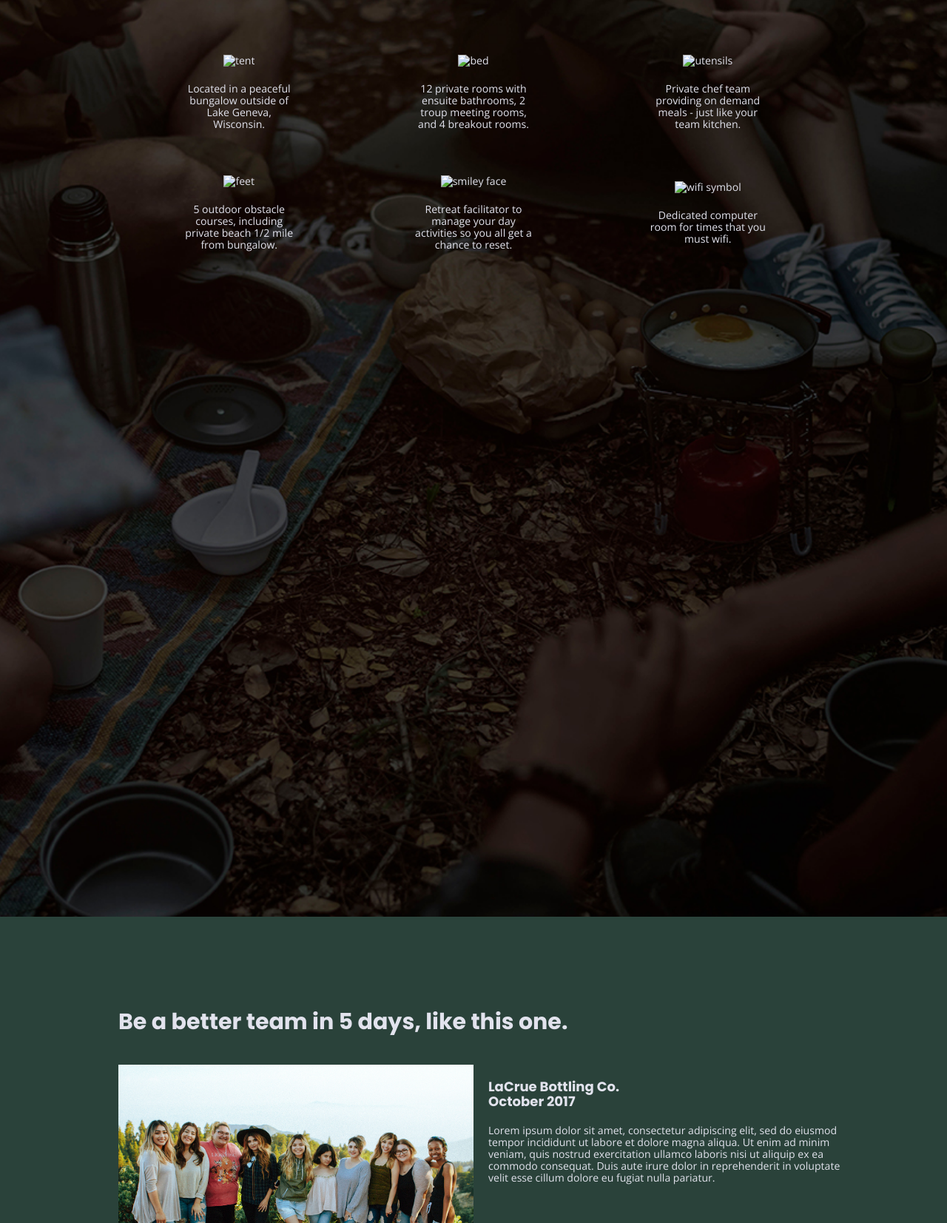
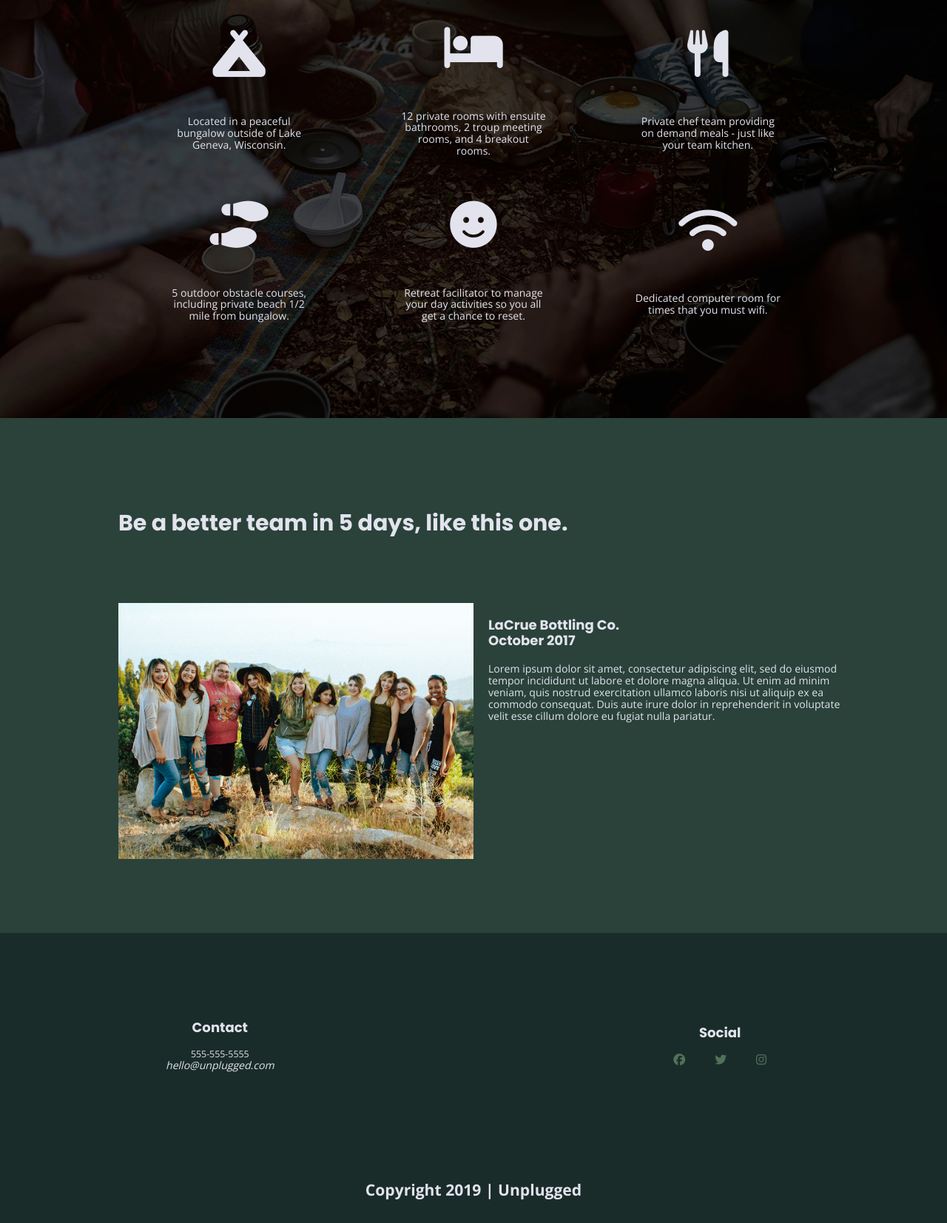
Before and after one commit to RebeccaBdesigns/206-unplugged-retreat, a website built with Parcel: page index.html in a window 1280 px wide. Shown: the part 1147-2800 px from the top of the page at 74% size. Built offline with nearby package versions, Linux system fonts and the light colour scheme.

Commit message:
Add fontawesome icons to all pages

```diff
--- a/css/main.css
+++ b/css/main.css
@@ -236,6 +236,11 @@ footer .social-icons p {
   align-items: center;
 }
 
+footer .social-icons i {
+  font-size: 1.13em;
+  color: #527158;
+}
+
 footer .copyright {
   margin: 20px 0;
   font-size: .88em;
@@ -310,7 +315,6 @@ input[type=button] {
   background: url('../img/background.jpg');
   background-size: cover;
   background-position: center;
-  min-height: 1450px;
   display: flex;
   justify-content: center;
   flex-flow: row wrap;
@@ -318,7 +322,6 @@ input[type=button] {
 
 .features h2 {
   margin-bottom: 60px;
-  text-align: left;
 }
 
 .features article {
@@ -335,6 +338,11 @@ input[type=button] {
 .features p {
   margin: 0;
   text-align: center;
+}
+
+.features i {
+  font-size: 3.75em;
+  margin-bottom: 40px;
 }
 
 /* Reviews styles */
@@ -586,8 +594,8 @@ aside .content-wrapper .form {
 
 /* Features */
 
-.features {
-  max-height: 800px;
+.features h2 {
+  margin-bottom: 20px;
 }
 
 .features article {
@@ -599,7 +607,12 @@ aside .content-wrapper .form {
 }
 
 .features .features-item-description {
-  width: 50%;
+  width: 62%;
+}
+
+.features i {
+  font-size: 4.5em;
+  margin-bottom: 30px;
 }
 /* Reviews */
 
@@ -624,16 +637,25 @@ aside .content-wrapper .form {
 footer .content-wrapper {
   width: 65%;
   margin: 100px 0;
-}
-
-.footer-content {
-  width: 65%;
+  display: flex;
   justify-content: space-between;
   align-items: center;
+  flex-direction: row;
 }
 
 footer .contact {
   margin-bottom: 0;
+}
+
+footer  h4 {
+  font-size: 1.5em;
+  margin-bottom: 40px;
+}
+
+footer .social-icons i {
+  display: flex;
+  justify-content: space-around;
+  padding: 0 20px;
 }
 
 footer .copyright {
@@ -718,6 +740,10 @@ aside .content-wrapper .form {
   width: 33%;
 }
 
+.form-description p {
+  font-size: 1.125em;
+}
+
 /* Features */
 
 .features h2 {
@@ -731,6 +757,11 @@ aside .content-wrapper .form {
 
 .features-item-description {
   padding-top: 22px;
+}
+/* Reviews */
+
+.reviews h2 {
+  padding-bottom: 50px;
 }
 
 .reviews article div {
--- a/index.html
+++ b/index.html
@@ -14,6 +14,7 @@
 
   <link rel="stylesheet" href="css/normalize.css">
   <link rel="stylesheet" href="css/main.css">
+  <script src="https://kit.fontawesome.com/cdef1c92fe.js" crossorigin="anonymous"></script>
 
 <!-- Google Fonts -->
 <link rel="preconnect" href="https://fonts.gstatic.com">
@@ -64,27 +65,27 @@
                     <h2>Have the work week you always dreamed of - without the bad wifi.</h2>
                   <div class="features-items">
                   <article>
-                     <p class="fontawesome-icon"><img alt="tent"></p>
+                     <p class="fontawesome-icon"><i class="fas fa-campground"></i></p>
                      <p class="features-item-description">Located in a peaceful bungalow outside of Lake Geneva, Wisconsin.</p>
                   </article>
                   <article>
-                     <p class="fontawesome-icon"><img alt="bed"></p>
+                     <p class="fontawesome-icon"><i class="fas fa-bed"></i></p>
                      <p class="features-item-description">12 private rooms with ensuite bathrooms, 2 troup meeting rooms, and 4 breakout rooms.</p>
                   </article>
                   <article>
-                     <p class="fontawesome-icon"><img alt="utensils"></p>
+                     <p class="fontawesome-icon"><i class="fas fa-utensils"></i></p>
                      <p class="features-item-description">Private chef team providing on demand meals - just like your team kitchen.</p>
                   </article>
                   <article>
-                     <p class="fontawesome-icon"><img alt="feet"></p>
+                     <p class="fontawesome-icon"><i class="fas fa-shoe-prints"></i></p>
                      <p class="features-item-description">5 outdoor obstacle courses, including private beach 1/2 mile from bungalow.</p>
                   </article>
                   <article>
-                     <p class="fontawesome-icon"><img alt="smiley face"></p>
+                     <p class="fontawesome-icon"><i class="fas fa-smile"></i></p>
                      <p class="features-item-description">Retreat facilitator to manage your day activities so you all get a chance to reset.</p>
                   </article>
                   <article>
-                     <p class="fontawesome-icon"><img alt="wifi symbol"></p>
+                     <p class="fontawesome-icon"><i class="fas fa-wifi"></i></p>
                      <p class="features-item-description">Dedicated computer room for times that you must wifi.</p>
                   </article>
                 </div>
@@ -122,9 +123,9 @@
               <div class="social">
                       <h3>Social</h3>
                   <div class="social-icons">
-                      <p><a href="https://www.facebook.com/yoursite" target="_blank"></a>
-                      <a href="https://www.twitter.com/yoursite" target="_blank"></a>
-                      <a href="https://www.instagram.com/yoursite" target="_blank"></a></p>
+                      <p><i class="fab fa-facebook"></i></p>
+                      <p><i class="fab fa-twitter"></i></p>
+                      <p><i class="fab fa-instagram"></i></p>
                   </div>
               </div>
       </div>
```
Also changed, not shown: about/index.html (+6 -5 lines), faq/index.html (+6 -5 lines).
